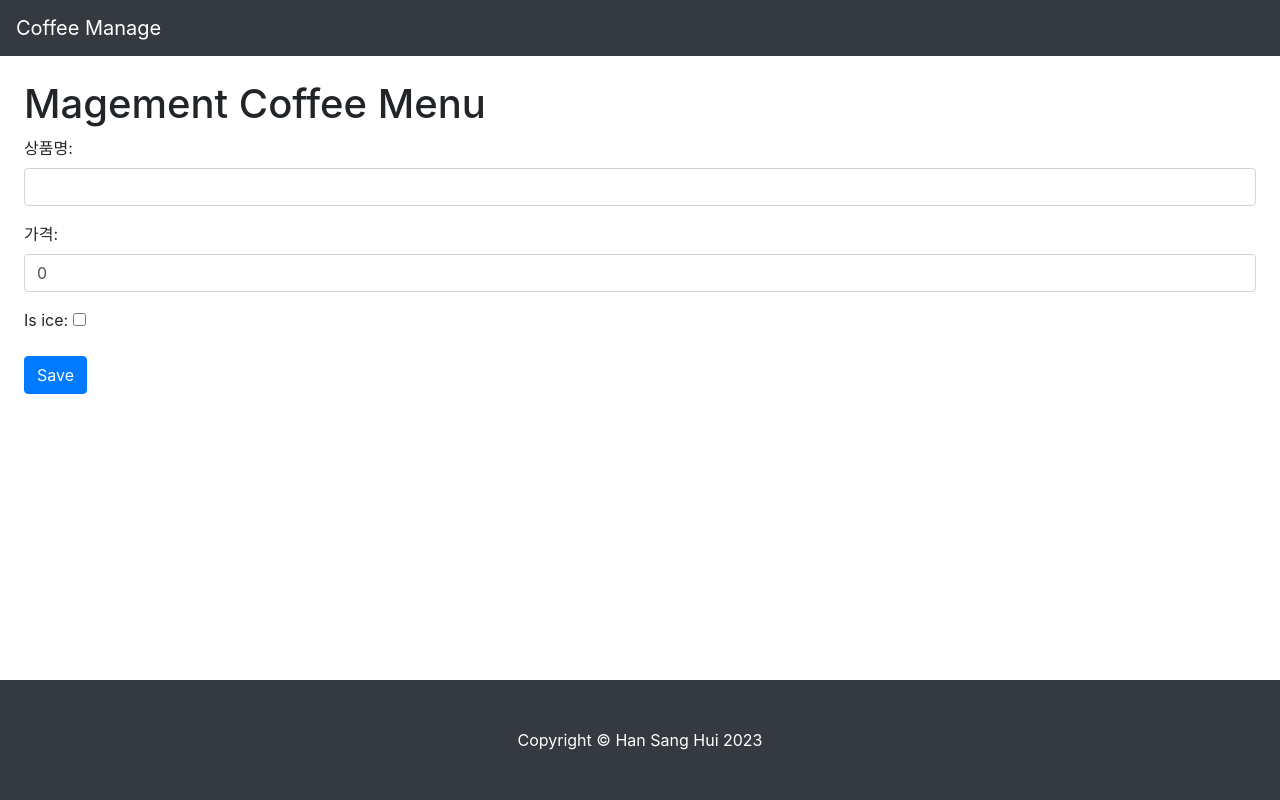
After one commit to SangHui48/KDT_5_B_hansanghui, a Django app: template webproj/homepage/template/coffee_update.html in a window 1280 px wide. The commit adds this page. Run offline with Django 4.2, Linux system fonts and the light colour scheme; the template is opened without the code that fills it: values that come from a table or form of the project are taken from there, others are empty; some libraries are stand-ins or nearby versions.

Commit message:
수정 구현

```diff
--- a/webproj/homepage/template/coffee.html
+++ b/webproj/homepage/template/coffee.html
@@ -65,6 +65,8 @@
                                                             href="#" class="datatable-sorter">Price</a></th>
                                                     <th data-sortable="true" style="width: 10%;"><a
                                                             href="#" class="datatable-sorter">is_Ice</a></th>
+                                                    <th data-sortable="true" style="width: 10%;"><a
+                                                            href="#" ></a></th>
                                                 </tr>
                                             </thead>
                                             <tbody>
@@ -74,6 +76,7 @@
                                                     <td>{{coffee.name}}</td>
                                                     <td>{{coffee.price}}</td>
                                                     <td>{{coffee.is_ice}}</td>
+                                                    <td><button type="button" class="btn btn-info" onclick="location.href='/coffee/edit/{{coffee.id}}'">Update</button></td>
                                                 </tr>
                                                 {% endfor %}
                                             </tbody>
--- /dev/null
+++ b/webproj/homepage/template/coffee_update.html
@@ -0,0 +1,42 @@
+<!DOCTYPE html>
+{% load static %}
+<html>
+
+<head>
+    <title>Coffee Manage Tab</title>
+    <link rel="stylesheet" href="{% static 'homepage/bootstrap/bootstrap.min.css' %}" media="screen">
+    <link href="https://cdn.jsdelivr.net/npm/simple-datatables@7.1.2/dist/style.min.css" rel="stylesheet" />
+    <link href="css/styles.css" rel="stylesheet" />
+    <script src="https://use.fontawesome.com/releases/v6.3.0/js/all.js" crossorigin="anonymous"></script>
+</head>
+
+<body class="d-flex flex-column min-vh-100">
+    <nav class="sb-topnav navbar navbar-expand navbar-dark bg-dark">
+        <!-- Navbar Brand-->
+        <a class="navbar-brand ps-3" href="index.html">Coffee Manage</a>
+    </nav>
+    <div layout::frament="content">
+        <div id="layoutSidenav">
+            <div id="layoutSidenav_content">
+                <main>
+                    <div class="container-fluid px-4">
+                        <h1 class="mt-4">Magement Coffee Menu</h1>
+                        <form method="POST">
+                            {% csrf_token %}
+                            {{form.as_p}}
+                            <button type="submit" class="btn btn-primary">Save</button>
+                        </form>
+                    </div>
+                </main>
+
+            </div>
+        </div>
+    </div>
+    <!-- Footer-->
+    <footer class="py-5 bg-dark mt-auto">
+        <div class="container">
+            <p class="m-0 text-center text-white">Copyright &copy; Han Sang Hui 2023</p>
+        </div>
+    </footer>
+</body>
+</html>
--- a/webproj/webproj/urls.py
+++ b/webproj/webproj/urls.py
@@ -16,7 +16,7 @@
 """
 from django.contrib import admin
 from django.urls import path
-from homepage.views import index, coffee_view, register_coffee
+from homepage.views import index, coffee_view, register_coffee, update_coffee
 from django.conf.urls.static import static
 from django.conf import settings
 
@@ -24,6 +24,7 @@
     path('', index),
     path('coffees/', coffee_view),
     path('coffee/form', register_coffee),
+    path('coffee/edit/<int:id>', update_coffee),
     path('admin/', admin.site.urls),
 ]
 
```
Also changed, not shown: webproj/homepage/views.py (+19 -1 lines).
